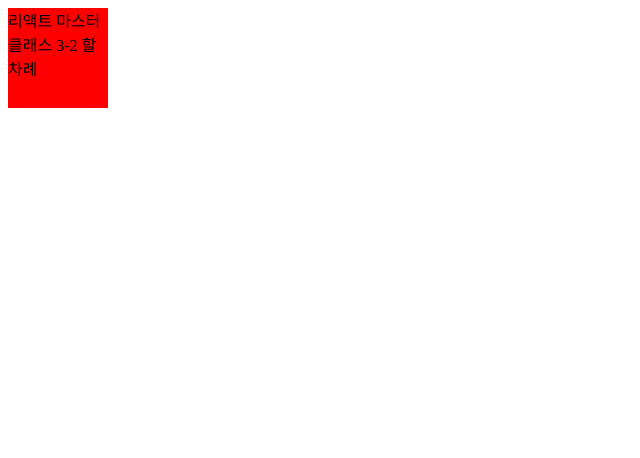
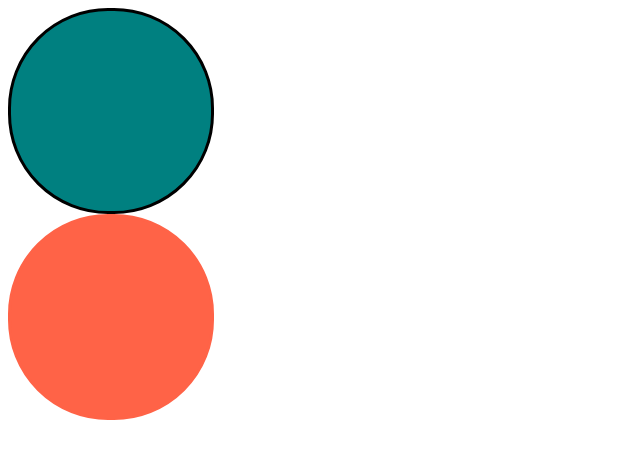
Before and after one commit to funky1119/react-func, a React (Create React App) app: page / in a window 1280 px wide. Shown: the top 458 px of the page, without its empty margins (0-640 px from the left). Built offline with nearby package versions, Linux system fonts and the light colour scheme.

Commit message:
typescript optional props

```diff
--- a/src/App.tsx
+++ b/src/App.tsx
@@ -1,10 +1,11 @@
 import React from "react";
-import { Todo } from "./screens/Todo";
+import Circle from "./screens/Circle/Circle";
 
 function App() {
   return (
-    <div className="App">
-      <Todo />
+    <div>
+      <Circle bgColor={"teal"} borderColor="black" />
+      <Circle bgColor={"tomato"} />
     </div>
   );
 }
--- /dev/null
+++ b/src/screens/Circle/Circle.tsx
@@ -0,0 +1,25 @@
+import styled from "styled-components";
+
+interface CircleProps {
+  bgColor: string;
+  borderColor?: string;
+}
+
+interface ContainerProps {
+  bgColor: string;
+  borderColor: string;
+}
+
+const Container = styled.div<ContainerProps>`
+  width: 200px;
+  height: 200px;
+  background-color: ${(props) => props.bgColor};
+  border-radius: 100px;
+  border: 3px solid ${(props) => props.borderColor};
+`;
+
+function Circle({ bgColor, borderColor }: CircleProps) {
+  return <Container bgColor={bgColor} borderColor={borderColor ?? bgColor} />;
+}
+
+export default Circle;
```
